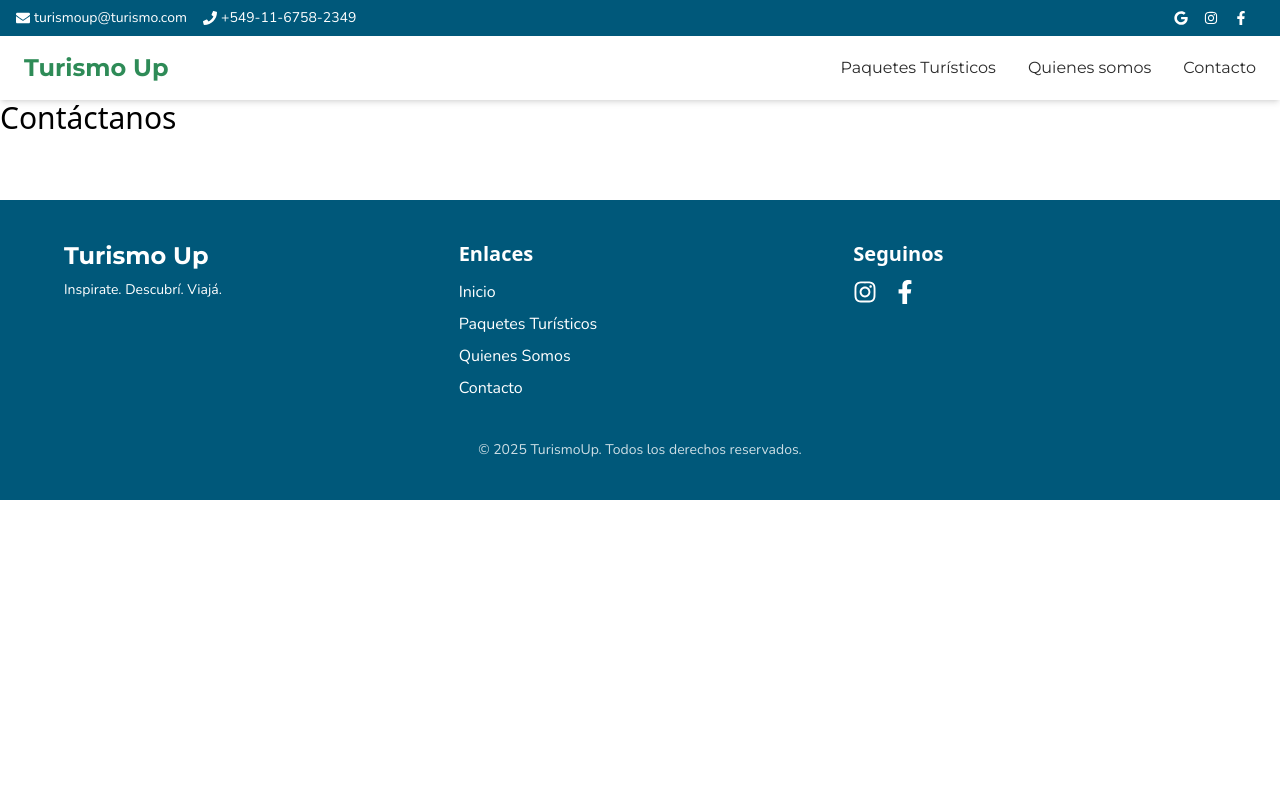
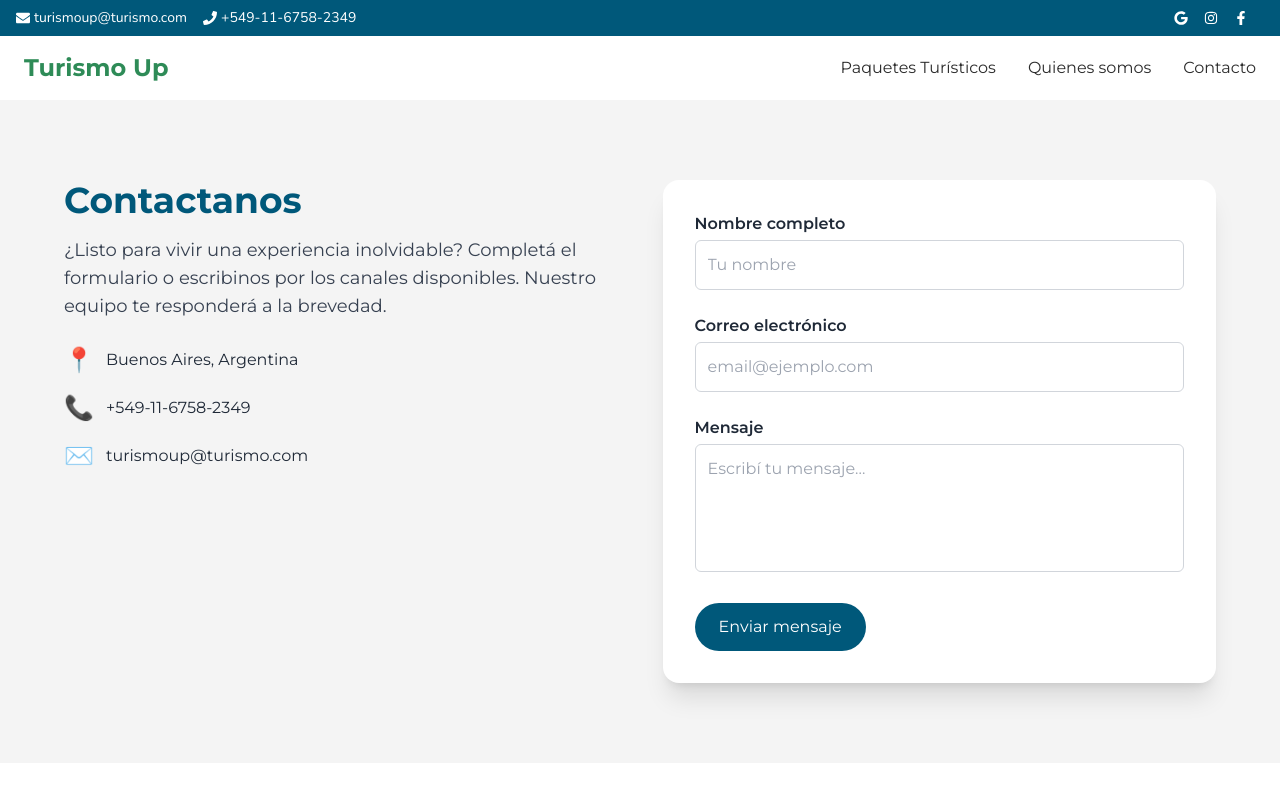
Before and after one commit to SzucsJuan/turismo, a React (Vite) app: page /contacto in a window 1280 px wide. Shown: the top 800 px of the page. Built offline with nearby package versions, Linux system fonts and the light colour scheme.

Commit message:
Página de contacto lista

```diff
--- a/src/pages/Contacto.jsx
+++ b/src/pages/Contacto.jsx
@@ -1,3 +1,75 @@
-export default function Contacto() {
-    return <h2 className="text-3xl">Contáctanos</h2>;
-  }
+function Contacto() {
+  return (
+    <section className="bg-[#f4f4f4] py-20 px-6 font-montserrat">
+      <div className="max-w-6xl mx-auto flex flex-col lg:flex-row items-center lg:items-start gap-12">
+        <div className="lg:w-1/2 text-center lg:text-left">
+          <h2 className="text-4xl font-bold text-petroleo mb-4">Contactanos</h2>
+          <p className="text-lg text-gray-700 mb-6">
+            ¿Listo para vivir una experiencia inolvidable? Completá el
+            formulario o escribinos por los canales disponibles. Nuestro equipo
+            te responderá a la brevedad.
+          </p>
+
+          <div className="space-y-4 text-gray-800">
+            <div className="flex items-center gap-3">
+              <span className="text-2xl">📍</span>
+              <p>Buenos Aires, Argentina</p>
+            </div>
+            <div className="flex items-center gap-3">
+              <span className="text-2xl">📞</span>
+              <p>+549-11-6758-2349</p>
+            </div>
+            <div className="flex items-center gap-3">
+              <span className="text-2xl">✉️</span>
+              <p>turismoup@turismo.com</p>
+            </div>
+          </div>
+        </div>
+
+        {/* Formulario */}
+        <form className="lg:w-1/2 bg-white shadow-xl rounded-2xl p-8 w-full space-y-6">
+          <div>
+            <label className="block text-gray-800 mb-1 font-semibold">
+              Nombre completo
+            </label>
+            <input
+              type="text"
+              className="w-full border border-gray-300 rounded-md p-3 focus:outline-none focus:ring-2 focus:ring-verde"
+              placeholder="Tu nombre"
+            />
+          </div>
+
+          <div>
+            <label className="block text-gray-800 mb-1 font-semibold">
+              Correo electrónico
+            </label>
+            <input
+              type="email"
+              className="w-full border border-gray-300 rounded-md p-3 focus:outline-none focus:ring-2 focus:ring-verde"
+              placeholder="email@ejemplo.com"
+            />
+          </div>
+
+          <div>
+            <label className="block text-gray-800 mb-1 font-semibold">
+              Mensaje
+            </label>
+            <textarea
+              className="w-full border border-gray-300 rounded-md p-3 h-32 resize-none focus:outline-none focus:ring-2 focus:ring-verde"
+              placeholder="Escribí tu mensaje..."
+            ></textarea>
+          </div>
+
+          <button
+            type="submit"
+            className="bg-petroleo text-white px-6 py-3 rounded-full hover:bg-verde transition duration-300"
+          >
+            Enviar mensaje
+          </button>
+        </form>
+      </div>
+    </section>
+  );
+}
+
+export default Contacto;
```
